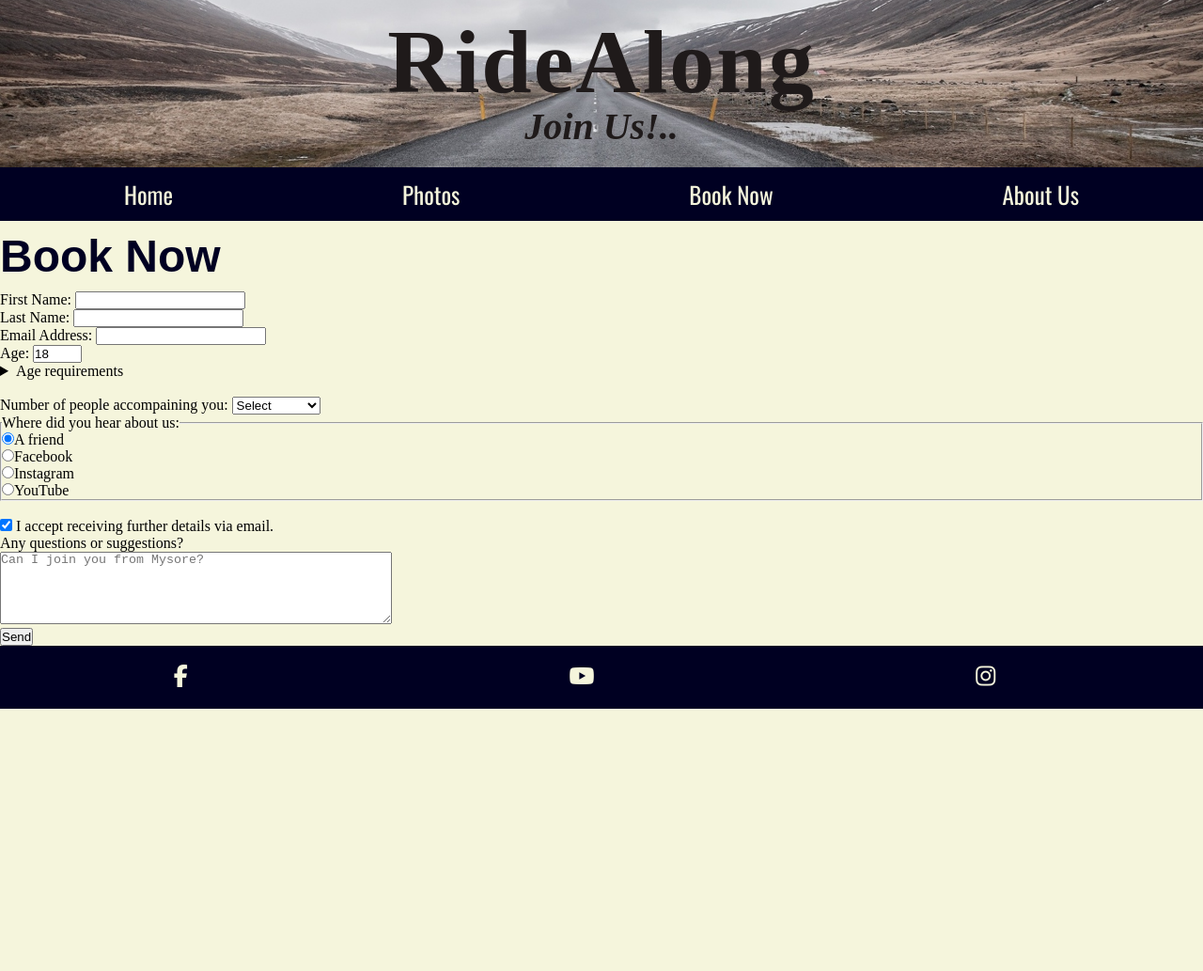
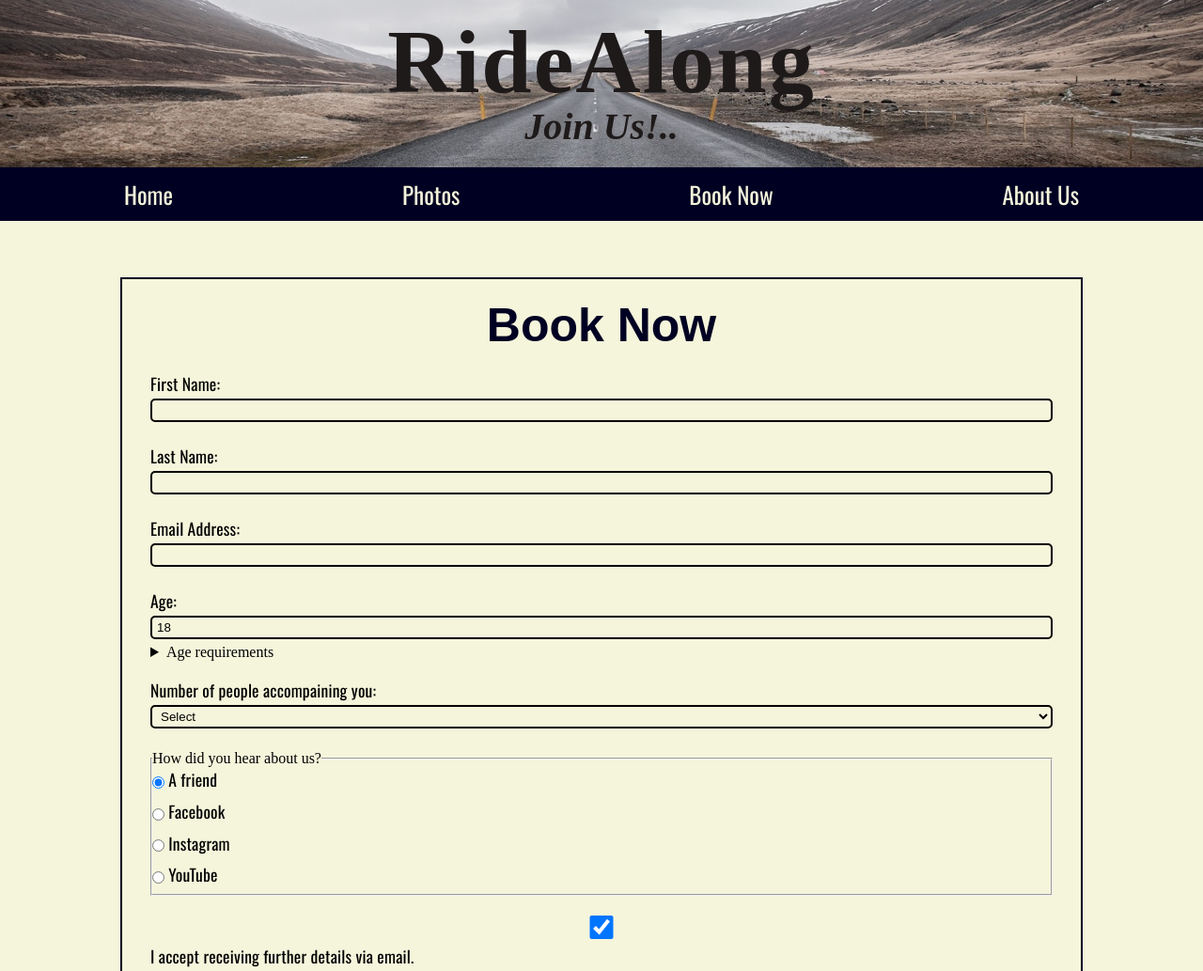
Before and after one commit to Priyanka-Dhanabal/Project1, a plain HTML site: page signup.html in a window 1280 px wide. Shown: the top 1033 px of the page at 94% size. Before the commit the page ends 800 px from the top, so only its background shows below. Drawn offline with nearby package versions, Linux system fonts and the light colour scheme; a web font is replaced by a local one.

Commit message:
styled signup page in stylesheets

```diff
--- a/assets/css/style.css
+++ b/assets/css/style.css
@@ -221,9 +221,78 @@ h3 {
 
 #social-icons a{
     color: beige;
-    padding-right: 1.5em ;
+    padding: 2px;
+
 }
 
+#social-icons a:hover{
+    background-color: beige;
+    color:rgb(0, 0, 34);
+}
+
+/*SIgnup form*/
+
+#signup h2 {
+    font-size: 50px;
+    text-align: center;
+
+    margin-bottom: 20px;
+    color: rgb(0, 0, 34);
+    margin-top: -10px;
+}
+
+#signup {
+    max-width: 80%;
+    height: 100%;
+    border: 2px solid rgb(0, 0, 34);
+    margin: 50px auto;
+    /* flex-grow: 1; */
+    padding: 30px 30px;
+}
+
+label {
+    /* padding-left: 15px; */
+    font-family: 'Oswald', sans-serif;
+    letter-spacing: 0.2px;
+    font-size: 1.1em;
+}
+
+
+input, #group {
+    display: block;
+    background: transparent;
+    width: 100%;
+    height: 25px;
+    margin: 3px 0 5px 0;
+    border: 2px solid black;
+    border-radius: 5px;
+    padding: 0 5px;
+    color: black;
+}
+
+textarea{
+    width: 100%;
+    margin: 3px 0 5px 0;
+    border: 2px solid black;
+    border-radius: 5px;
+    padding: 0 5px;
+    color: black;
+    background-color: beige;
+}
+
+
+
+
+option{
+    background-color: beige;
+}
+
+.info{
+    display: inline;
+    width: unset;
+    vertical-align: middle;
+    font-size:larger;
+}
 
 
 
--- a/signup.html
+++ b/signup.html
@@ -63,21 +63,22 @@
             </select>
             <br>
             <fieldset>
-                <legend>Where did you hear about us:</legend>
-                <input type="radio" name="info" id="friend" checked><label for="friend">A friend</label><br>
-                <input type="radio" name="info" id="facebook"><label for="facebook">Facebook</label><br>
-                <input type="radio" name="info" id="instagram"><label for="instagram">Instagram</label><br>
-                <input type="radio" name="info" id="youtube"><label for="youtube">YouTube</label><br>
+                <legend>How did you hear about us?</legend>
+                <input type="radio" name="info" class="info" id="friend" checked><label for="friend">   A friend</label><br>
+                <input type="radio" name="info" class="info" id="facebook"><label for="facebook">   Facebook</label><br>
+                <input type="radio" name="info" class="info" id="instagram"><label for="instagram">    Instagram</label><br>
+                <input type="radio" name="info" class="info" id="youtube"><label for="youtube">    YouTube</label><br>
             </fieldset>
 
             <br>
 
-            <input type="checkbox" id="acceptance" name="acceptance" checked><label for="acceptance"> I accept receiving
-                further details via email.</label>
+            <input type="checkbox" id="checkbox" name="acceptance" checked>
+            <label for="checkbox"> I accept receiving further details via email.</label>
+            <br>
             <br>
             <label for="comment">Any questions or suggestions? </label><br>
 
-            <textarea id="comment" rows="5" cols="50" placeholder="Can I join you from Mysore?"></textarea>
+            <textarea id="comment" rows="5" cols="30" placeholder="Can I join you from Mysore?"></textarea>
             <br>
             <button type="submit" class="button">Send</button>
 
```
